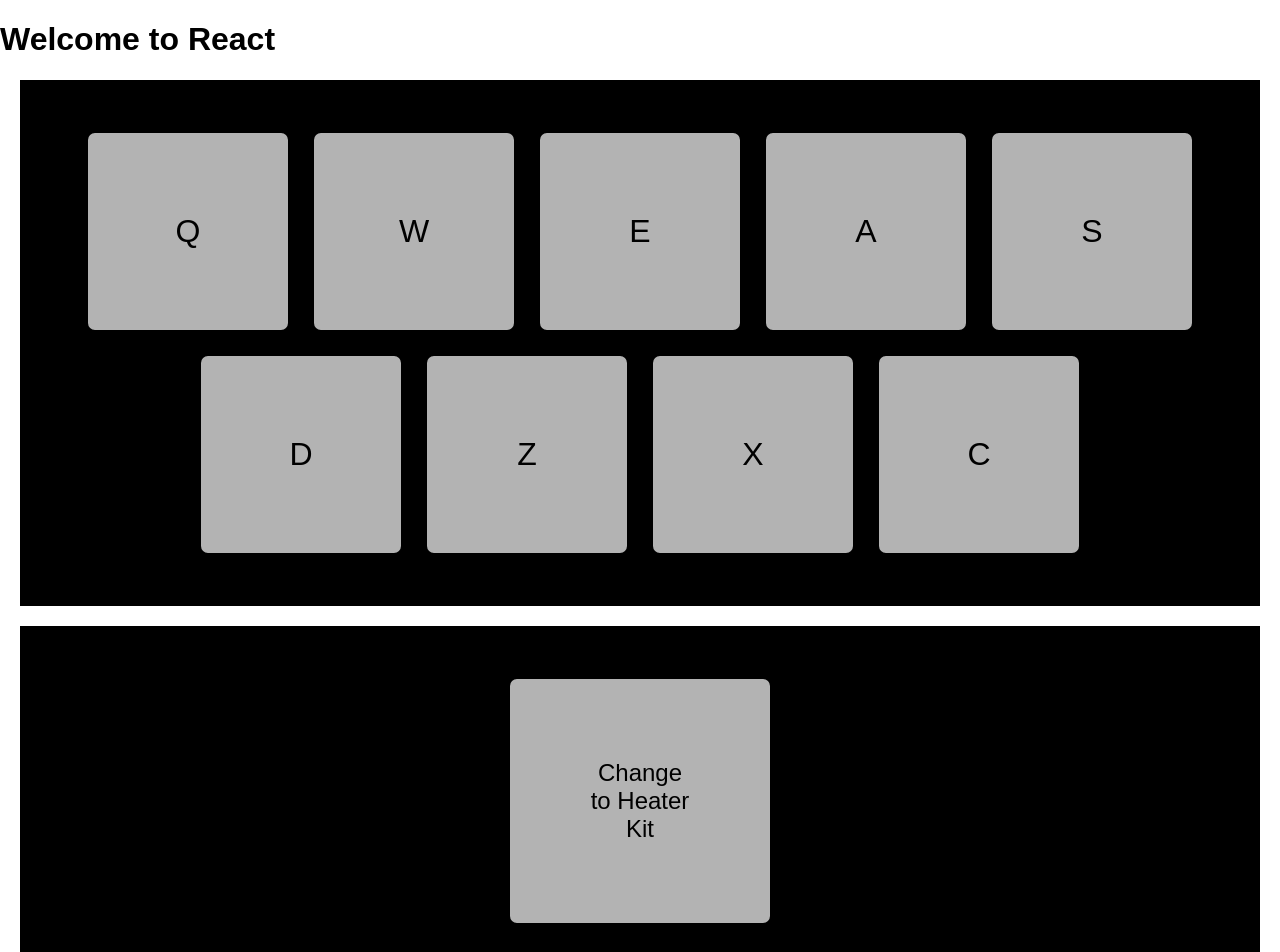
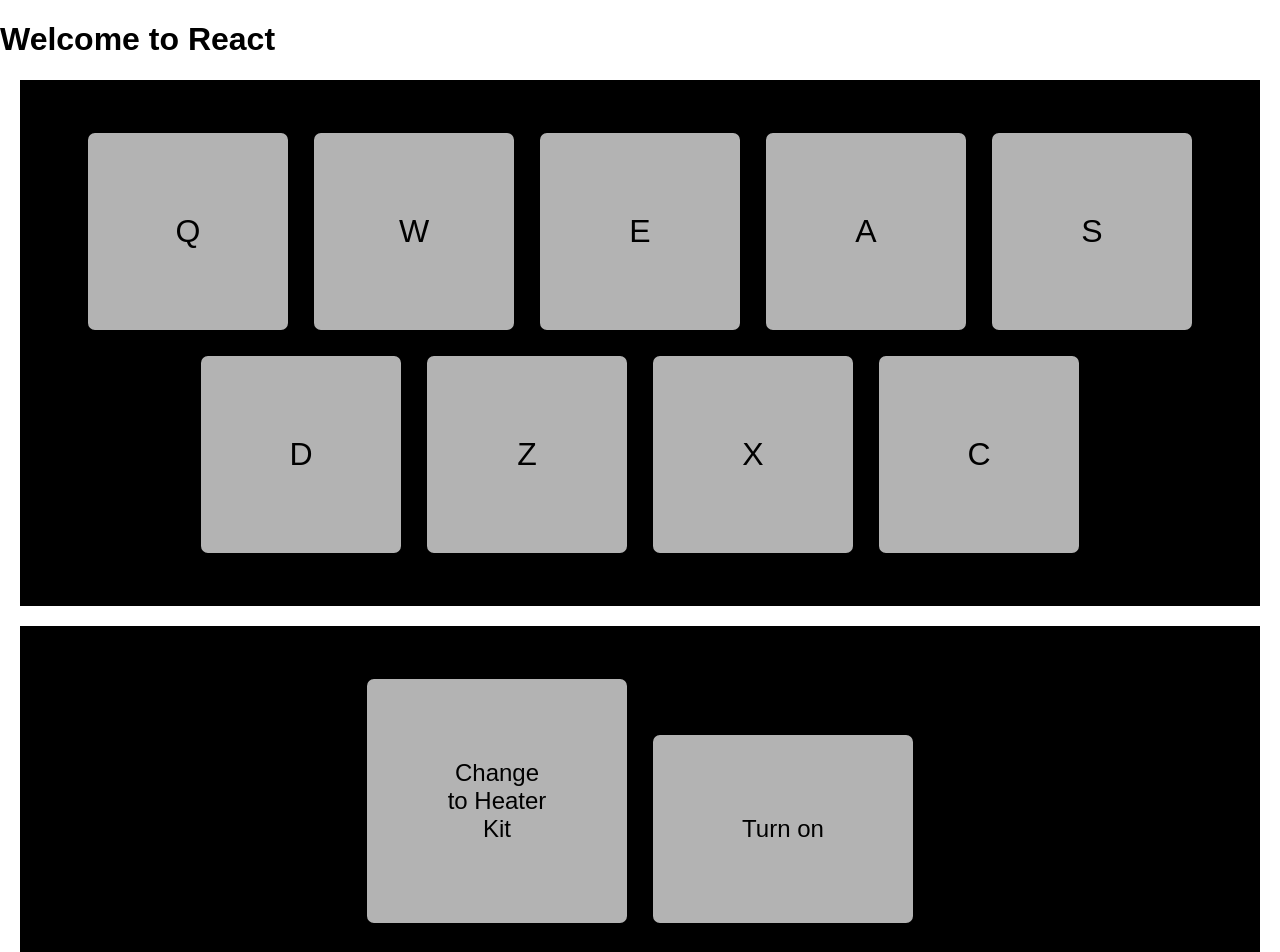
Before and after one commit to jriall/react-drum-machine, a React (Create React App) app: page / in a window 1280 px wide. Shown: the top 952 px of the page. Built offline with nearby package versions, Linux system fonts and the light colour scheme.

Commit message:
added power button

```diff
--- a/src/components/PowerButton.js
+++ b/src/components/PowerButton.js
@@ -1,8 +1,10 @@
 import React from 'react';
 
-const PowerButton = () => {
+const PowerButton = (props) => {
   return (
-
+    <li className="power-button">
+      {props.powerOn === true ? "Turn off" : "Turn on"}
+    </li>
   );
 };
 
--- a/src/containers/App.js
+++ b/src/containers/App.js
@@ -7,6 +7,7 @@ class App extends Component {
     super(props);
     this.state = {
       toggleSet: true,
+      powerOn: false,
       soundSet: {
         heaterKit: [
           {
@@ -128,8 +129,8 @@ class App extends Component {
     return (
       <div className="app">
         <h1 className="App-title">Welcome to React</h1>
-        <SoundButtonsContainer sounds={this.state.soundSet} toggled={this.state.toggleSet} />
-        <Controls toggled={this.state.toggleSet} />
+        <SoundButtonsContainer sounds={this.state.soundSet} toggled={this.state.toggleSet} powerOn={this.state.powerOn}/>
+        <Controls toggled={this.state.toggleSet} powerOn={this.state.powerOn}/>
       </div>
     );
   }
--- a/src/containers/Controls.js
+++ b/src/containers/Controls.js
@@ -1,10 +1,12 @@
 import React from 'react';
 import ToggleSound from '../components/ToggleSound';
+import PowerButton from '../components/PowerButton';
 
 const Controls = (props) => {
   return (
     <ul className="controls">
       <ToggleSound toggled={props.toggled}/>
+      <PowerButton powerOn={props.powerOn}/>
     </ul>
   );
 };
--- a/src/style/style.css
+++ b/src/style/style.css
@@ -37,6 +37,19 @@ body {
   cursor: pointer;
 }
 
+.power-button {
+  background-color: #B3B3B3;
+  border: 3px solid black;
+  border-radius: 10px;
+  width: 100px;
+  text-align: center;
+  padding: 80px 80px 80px 80px;
+  font-size: 150%;
+  display: inline-block;
+  margin: 10px;
+  cursor: pointer;
+}
+
 .controls {
   background-color: black;
   text-align: center;
```
